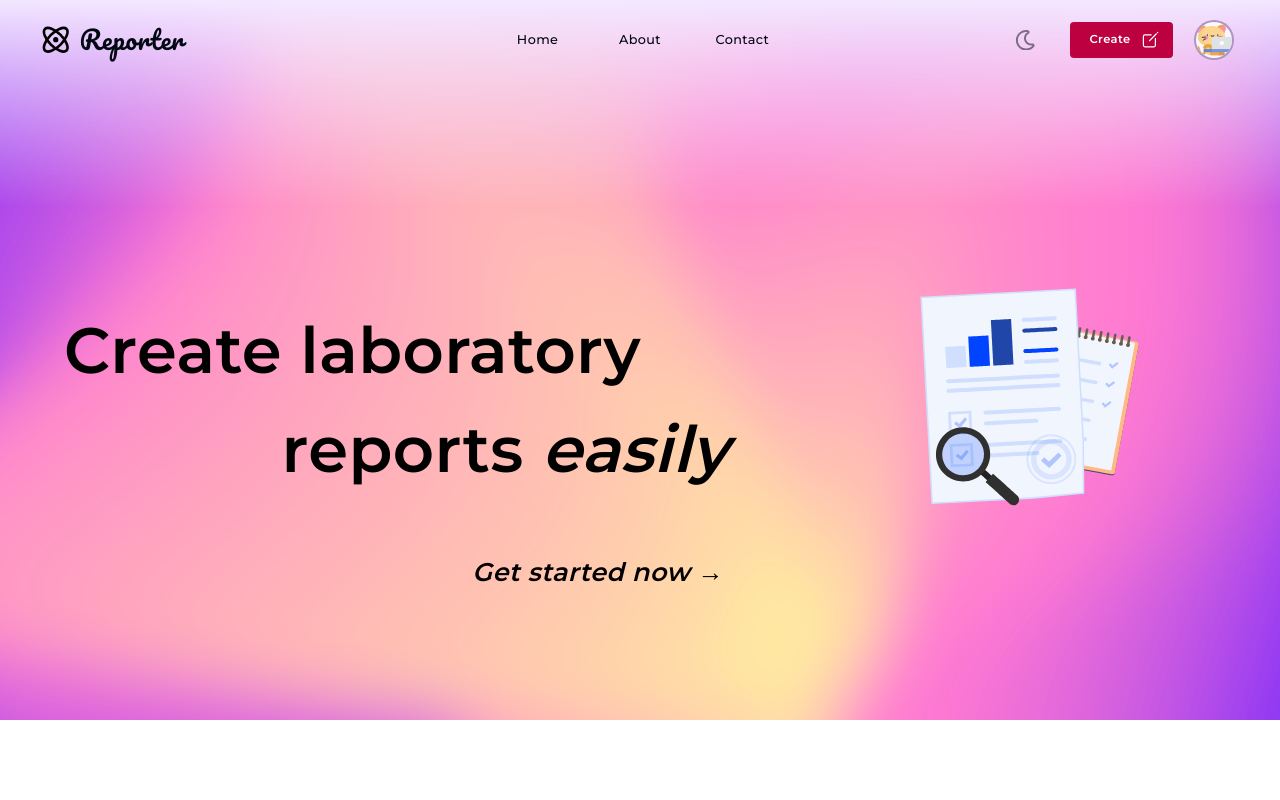
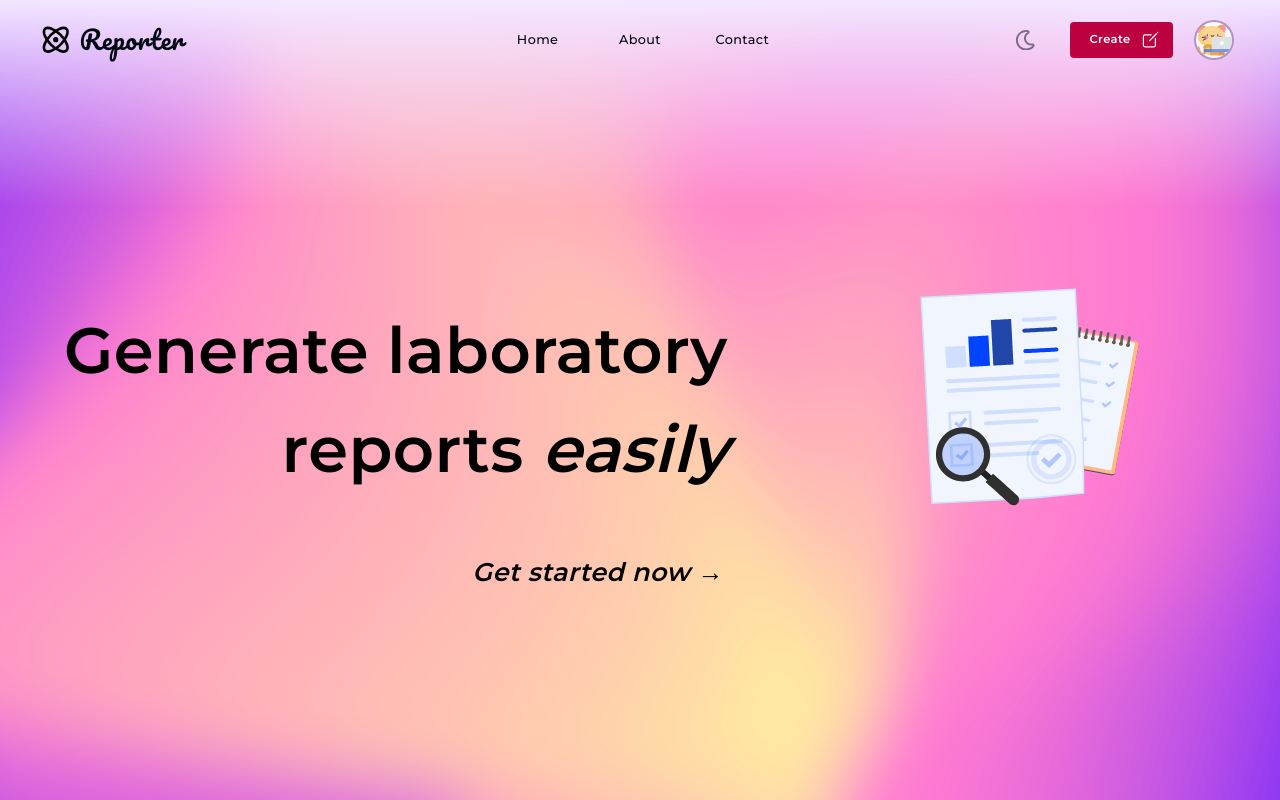
Before and after one commit to Maneki404/laboratory-report, a Next.js app: page / in a window 1280 px wide. Built offline with nearby package versions, Linux system fonts and the light colour scheme.

Commit message:
Fix background fitting issue

```diff
--- a/app/page.tsx
+++ b/app/page.tsx
@@ -14,7 +14,7 @@ export default function Home() {
         }
       >
         <span>
-          Create laboratory{" "}
+          Generate laboratory{" "}
           <span className="ml-[17vw]">
             reports <em>easily</em>
           </span>
--- a/styles/globals.css
+++ b/styles/globals.css
@@ -21,8 +21,8 @@ body {
 }
 
 .background {
-  width: 100%;
-  height: 100%;
+  width: 100vw;
+  height: 100vh;
   z-index: 0;
 }
 
```
